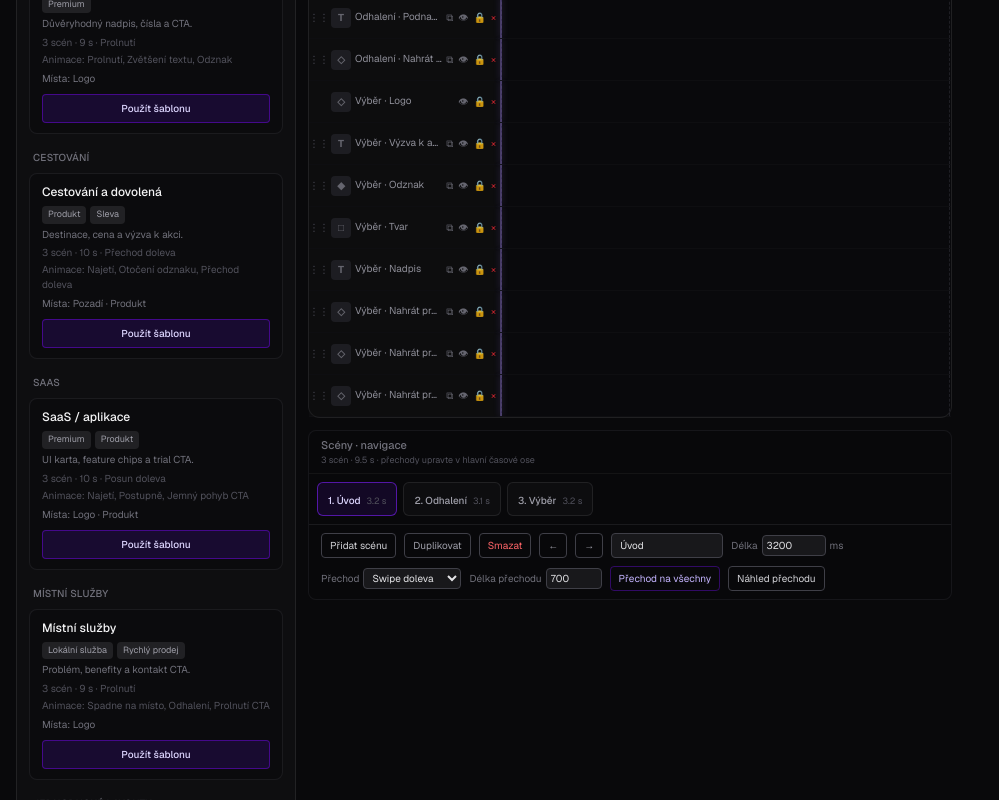
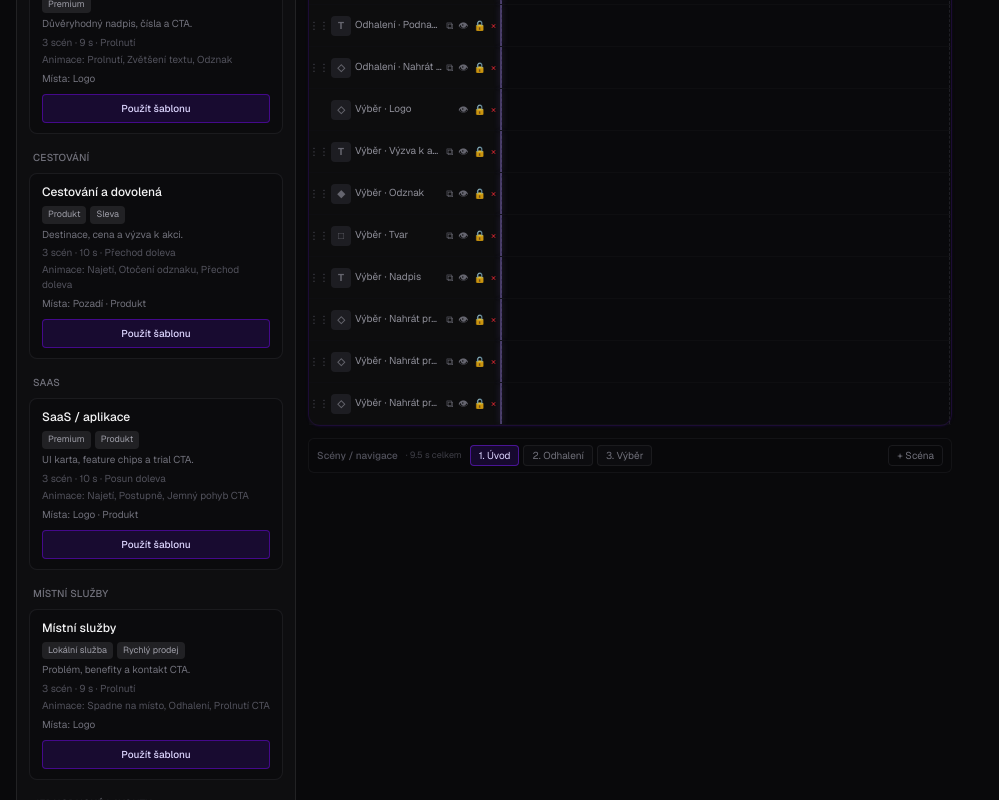
Before and after one commit to git-testovaci/sklik-html5-banner-generator, a Next.js app: page /editor/proj-001 in a window 1280 px wide. Shown: the part 1133-1933 px from the top of the page, without its empty margins (0-999 px from the left). Built offline with nearby package versions, Linux system fonts and the light colour scheme.

Commit message:
fix: enforce global banner timeline UI

```diff
--- a/src/components/editor/BannerEditor.tsx
+++ b/src/components/editor/BannerEditor.tsx
@@ -63,7 +63,7 @@ import { BannerChecklist, type ChecklistAction } from "./BannerChecklist";
 import { BannerPreviewStage } from "./BannerPreviewStage";
 import { InspectorPanel } from "./InspectorPanel";
 import { InspectorEmptyHelp } from "./InspectorEmptyHelp";
-import { UnifiedLayerTimeline } from "./UnifiedLayerTimeline";
+import { GlobalBannerTimeline } from "./UnifiedLayerTimeline";
 import { SceneStrip } from "./SceneStrip";
 import { TemplatePresetsPanel } from "./TemplatePresetsPanel";
 import { ValidationExportPanel } from "./ValidationExportPanel";
@@ -247,7 +247,7 @@ function BannerEditorInner({ initialState, projectId }: BannerEditorInnerProps)
   }, [syncHistoryAvailability]);
 
   const scrollToTimeline = useCallback(() => {
-    document.getElementById("unified-layer-timeline")?.scrollIntoView({
+    document.getElementById("global-banner-timeline")?.scrollIntoView({
       behavior: "smooth",
       block: "nearest",
     });
@@ -698,7 +698,7 @@ function BannerEditorInner({ initialState, projectId }: BannerEditorInnerProps)
             globalPreviewTimeMs={globalPlayheadMs}
             gateLayersByPreviewTime={gatePreviewByTime}
           />
-          <UnifiedLayerTimeline
+          <GlobalBannerTimeline
             state={state}
             selectedLayer={selectedLayer}
             onSelectLayer={(sel) => {
--- a/src/components/editor/SceneStrip.tsx
+++ b/src/components/editor/SceneStrip.tsx
@@ -2,28 +2,26 @@
 
 import type { BannerEditorState, BannerEditorStateUpdater } from "@/types/editor";
 import {
+  addScene,
   getActiveScene,
   setActiveScene,
 } from "@/lib/animation/storyboard-utils";
 import { totalBannerDurationMs } from "@/lib/animation/global-timeline-utils";
-import { SceneControls } from "./SceneControls";
 
 interface SceneStripProps {
   state: BannerEditorState;
   onUpdate: BannerEditorStateUpdater;
   onSceneSelect?: (sceneId: string) => void;
   playbackSceneId?: string | null;
-  selectedTransitionSceneId?: string | null;
-  onSelectTransition?: (sceneId: string) => void;
   onPreviewTransition?: (sceneId: string) => void;
 }
 
+/** Compact scene navigator — not a timeline. Main editing timeline is GlobalBannerTimeline. */
 export function SceneStrip({
   state,
   onUpdate,
   onSceneSelect,
   playbackSceneId,
-  onPreviewTransition,
 }: SceneStripProps) {
   const scenes = state.scenes ?? [];
   const active = getActiveScene(state);
@@ -41,46 +39,40 @@ export function SceneStrip({
   }
 
   return (
-    <section className="rounded-lg border border-zinc-800/50 bg-zinc-950/40">
-      <div className="flex flex-wrap items-center justify-between gap-2 border-b border-zinc-800/40 px-3 py-1.5">
-        <div>
-          <h2 className="text-[11px] font-medium text-zinc-500">Scény · navigace</h2>
-          <p className="text-[9px] text-zinc-600">
-            {scenes.length} scén · {totalSec} s · přechody upravte v hlavní časové ose
-          </p>
-        </div>
-      </div>
-      <div className="flex flex-wrap items-center gap-1.5 overflow-x-auto px-2 py-2">
+    <nav
+      aria-label="Scény — navigace"
+      className="flex flex-wrap items-center gap-2 rounded-md border border-zinc-800/40 bg-zinc-950/30 px-2 py-1.5"
+    >
+      <span className="shrink-0 text-[10px] font-medium text-zinc-600">Scény / navigace</span>
+      <span className="hidden text-[9px] text-zinc-700 sm:inline">· {totalSec} s celkem</span>
+      <div className="flex min-w-0 flex-1 flex-wrap items-center gap-1">
         {scenes.map((scene, i) => {
           const isActive = scene.id === highlightId;
-          const durSec = (scene.durationMs / 1000).toFixed(1);
           return (
             <button
               key={scene.id}
               type="button"
               onClick={() => selectScene(scene.id)}
-              className={`shrink-0 rounded-md border px-2.5 py-1 text-left transition-colors ${
+              className={`shrink-0 rounded border px-2 py-0.5 text-[10px] transition-colors ${
                 isActive
-                  ? "border-violet-600/60 bg-violet-950/30 text-violet-200"
-                  : "border-zinc-800/80 bg-zinc-900/40 text-zinc-400 hover:border-zinc-700 hover:text-zinc-300"
+                  ? "border-violet-600/50 bg-violet-950/40 text-violet-200"
+                  : "border-zinc-800/60 bg-zinc-900/30 text-zinc-500 hover:border-zinc-700 hover:text-zinc-300"
               }`}
-              title={`Přejít na začátek scény · ${durSec} s`}
+              title={`Přejít na ${scene.name}`}
             >
-              <span className="text-[10px] font-medium">
-                {i + 1}. {scene.name}
-              </span>
-              <span className="ml-1.5 text-[9px] text-zinc-600">{durSec} s</span>
+              {i + 1}. {scene.name}
             </button>
           );
         })}
       </div>
-      <SceneControls
-        state={state}
-        onUpdate={onUpdate}
-        onPreviewTransition={
-          active ? () => onPreviewTransition?.(active.id) : undefined
-        }
-      />
-    </section>
+      <button
+        type="button"
+        onClick={() => onUpdate(addScene(state))}
+        className="shrink-0 rounded border border-zinc-800/60 px-2 py-0.5 text-[10px] text-zinc-500 hover:border-zinc-700 hover:text-zinc-300"
+        title="Přidat scénu"
+      >
+        + Scéna
+      </button>
+    </nav>
   );
 }
--- a/src/components/editor/UnifiedLayerTimeline.tsx
+++ b/src/components/editor/UnifiedLayerTimeline.tsx
@@ -580,9 +580,11 @@ export function UnifiedLayerTimeline({
   return (
     <section
       ref={rootRef}
-      id="unified-layer-timeline"
+      id="global-banner-timeline"
+      data-testid="global-banner-timeline"
+      data-timeline-mode="global"
       tabIndex={0}
-      className="rounded-xl border border-zinc-800/80 bg-zinc-950/60 outline-none focus-visible:ring-1 focus-visible:ring-violet-700/50"
+      className="rounded-xl border border-violet-900/30 bg-zinc-950/60 shadow-sm shadow-violet-950/20 outline-none focus-visible:ring-1 focus-visible:ring-violet-700/50"
       onFocus={() => setTimelineFocused(true)}
       onBlur={(e) => {
         if (!e.currentTarget.contains(e.relatedTarget as Node)) {
@@ -595,9 +597,10 @@ export function UnifiedLayerTimeline({
       <div className="border-b border-zinc-800/60 px-4 py-2.5">
         <div className="flex flex-wrap items-start justify-between gap-2">
           <div className="min-w-0">
-            <h2 className="text-sm font-medium text-zinc-200">Časová osa banneru</h2>
+            <h2 className="text-sm font-semibold text-violet-100">Časová osa banneru</h2>
             <p className="text-[10px] text-zinc-500">
-              {timelineSegments.length} scén · {timelineRows.length} vrstev · celý banner
+              {timelineSegments.length} scén · {timelineRows.length} vrstev · celkem{" "}
+              {formatTimelineSeconds(totalDurationMs)}
               {isPlaying ? " · přehrávání" : ""}
             </p>
           </div>
@@ -695,7 +698,7 @@ export function UnifiedLayerTimeline({
 
           {/* Scene blocks + transitions */}
           {timelineSegments.length > 0 ? (
-            <div className="flex border-b border-zinc-800/50" style={{ height: 28 }}>
+            <div className="flex border-b border-zinc-800/50" style={{ height: 36 }}>
               <div
                 className="sticky left-0 z-20 shrink-0 border-r border-zinc-800/50 bg-zinc-900/50 px-2 py-1"
                 style={{ width: TIMELINE_LABEL_WIDTH_PX }}
@@ -1048,3 +1051,6 @@ export function UnifiedLayerTimeline({
     </section>
   );
 }
+
+/** Canonical global banner timeline — alias for editor wiring. */
+export { UnifiedLayerTimeline as GlobalBannerTimeline };
--- a/src/lib/animation/global-timeline-utils.ts
+++ b/src/lib/animation/global-timeline-utils.ts
@@ -165,7 +165,13 @@ export function buildGlobalTimelineLayerRows(
   const rows: GlobalTimelineLayerRow[] = [];
   for (const [index, scene] of (state.scenes ?? []).entries()) {
     const sceneStart = sceneStartGlobalMs(state, scene.id);
-    for (const layer of getTimelineLayersForScene(state, scene.id)) {
+    let layers = getTimelineLayersForScene(state, scene.id);
+    if (layers.length === 0) {
+      layers = (state.bannerLayers ?? []).filter(
+        (l) => !l.persistent && l.sceneId === scene.id,
+      );
+    }
+    for (const layer of layers) {
       const range = getLayerTimelineRange(state, scene.id, layer.id);
       rows.push({
         layer,
```
